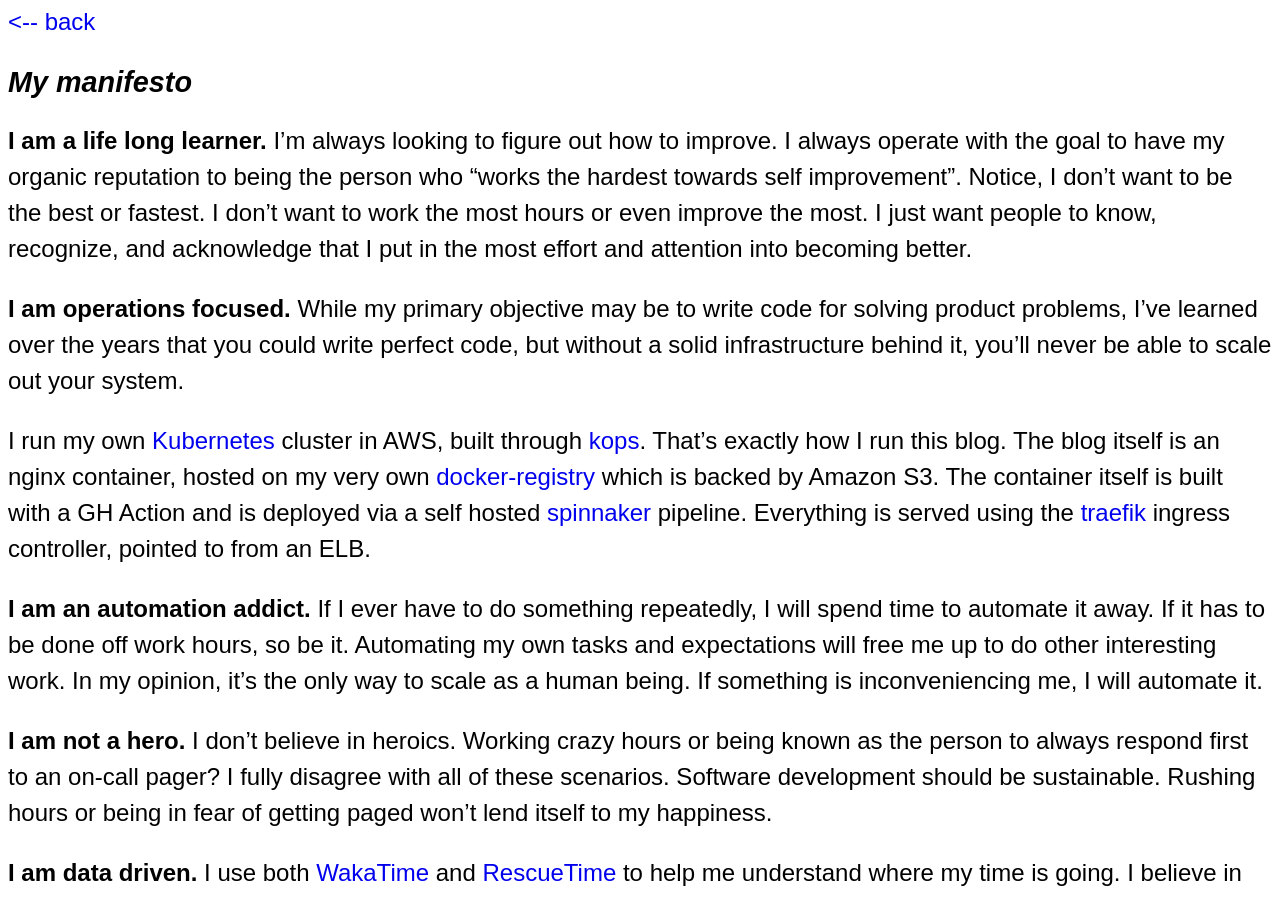
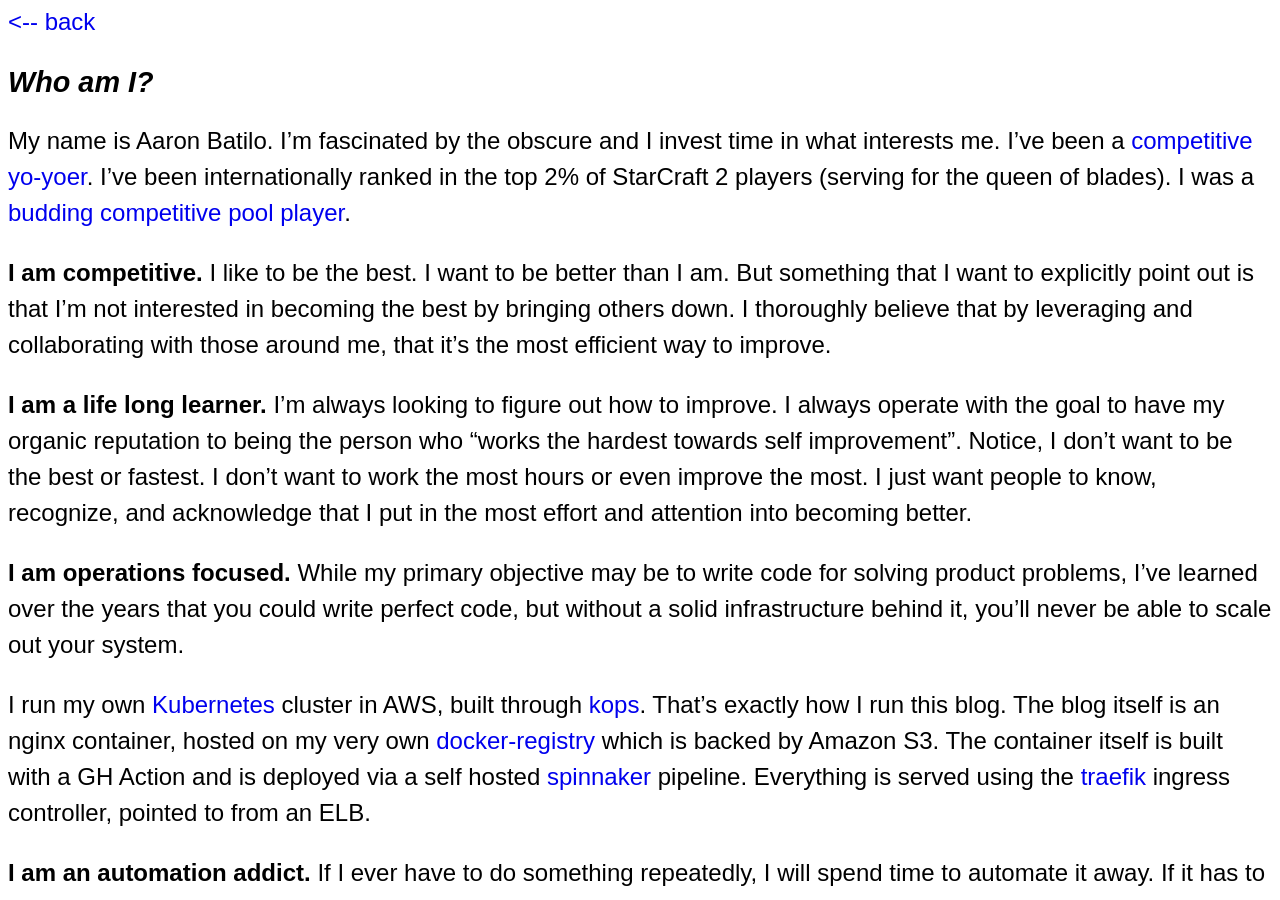
Before and after one commit to abatilo/blog, a Jekyll site: the page built from about/index.md, in a window 1280 px wide and 900 px high. Built offline with Jekyll 4.4.1, drawn with Linux system fonts in a browser that asks for light colours; our own code applies the rules of GitHub Pages for plain Markdown files.

Commit message:
Add some non-technical things to my about page

```diff
--- a/about/index.md
+++ b/about/index.md
@@ -1,7 +1,18 @@
 ---
 layout: about
 ---
-# My manifesto
+# Who am I?
+My name is Aaron Batilo. I'm fascinated by the obscure and I invest time in what
+interests me. I've been a [competitive
+yo-yoer](https://www.youtube.com/watch?v=sy6fglH3Uww). I've been internationally ranked
+in the top 2% of StarCraft 2 players (serving for the queen of blades). I was a [budding
+competitive pool
+player](https://www.napaleagues.com/stats.php?playerSelected=Y&playerID=10020200).
+
+**I am competitive.** I like to be the best. I want to be better than I am. But
+something that I want to explicitly point out is that I'm not interested in becoming the
+best by bringing others down. I thoroughly believe that by leveraging and collaborating
+with those around me, that it's the most efficient way to improve.
 
 **I am a life long learner.** I'm always looking to figure out how to improve. I always
 operate with the goal to have my organic reputation to being the person who "works the
--- a/version.txt
+++ b/version.txt
@@ -1 +1 @@
-2019-08-07.1
+2019-08-10
```
